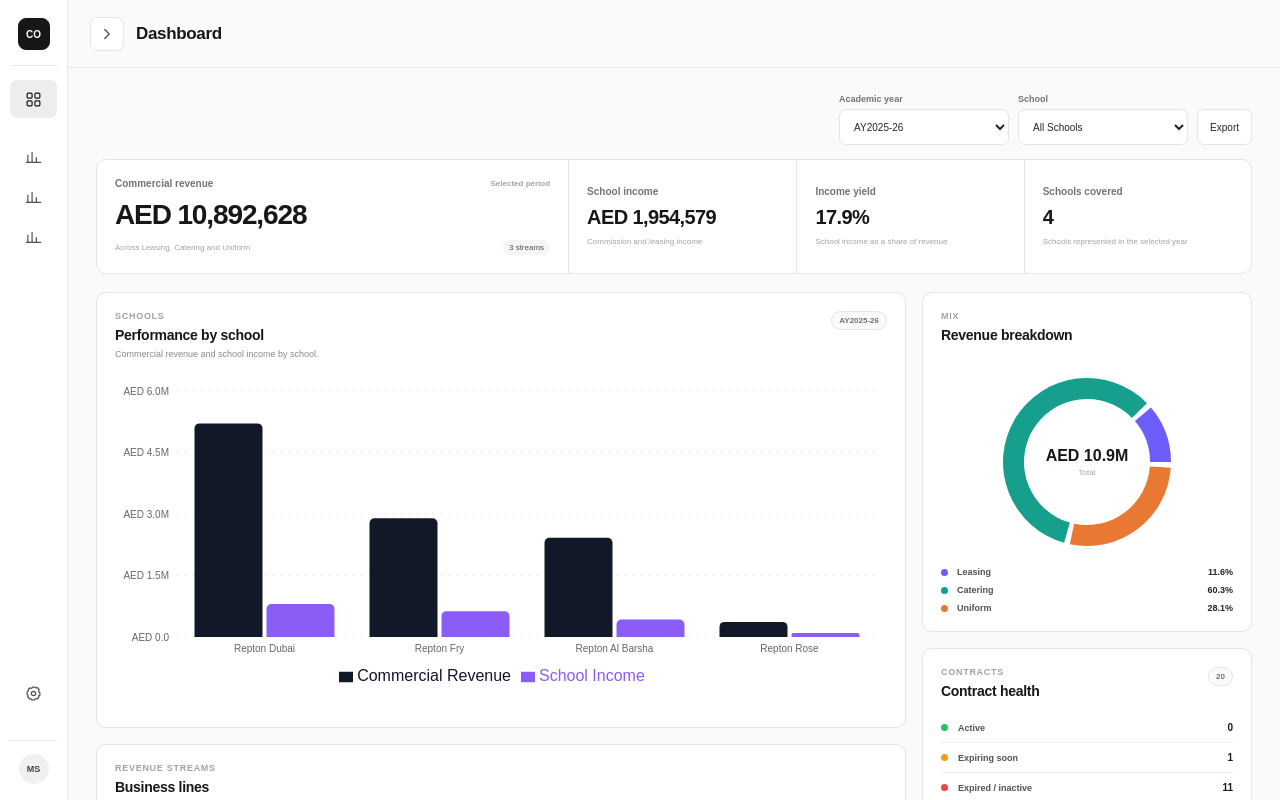
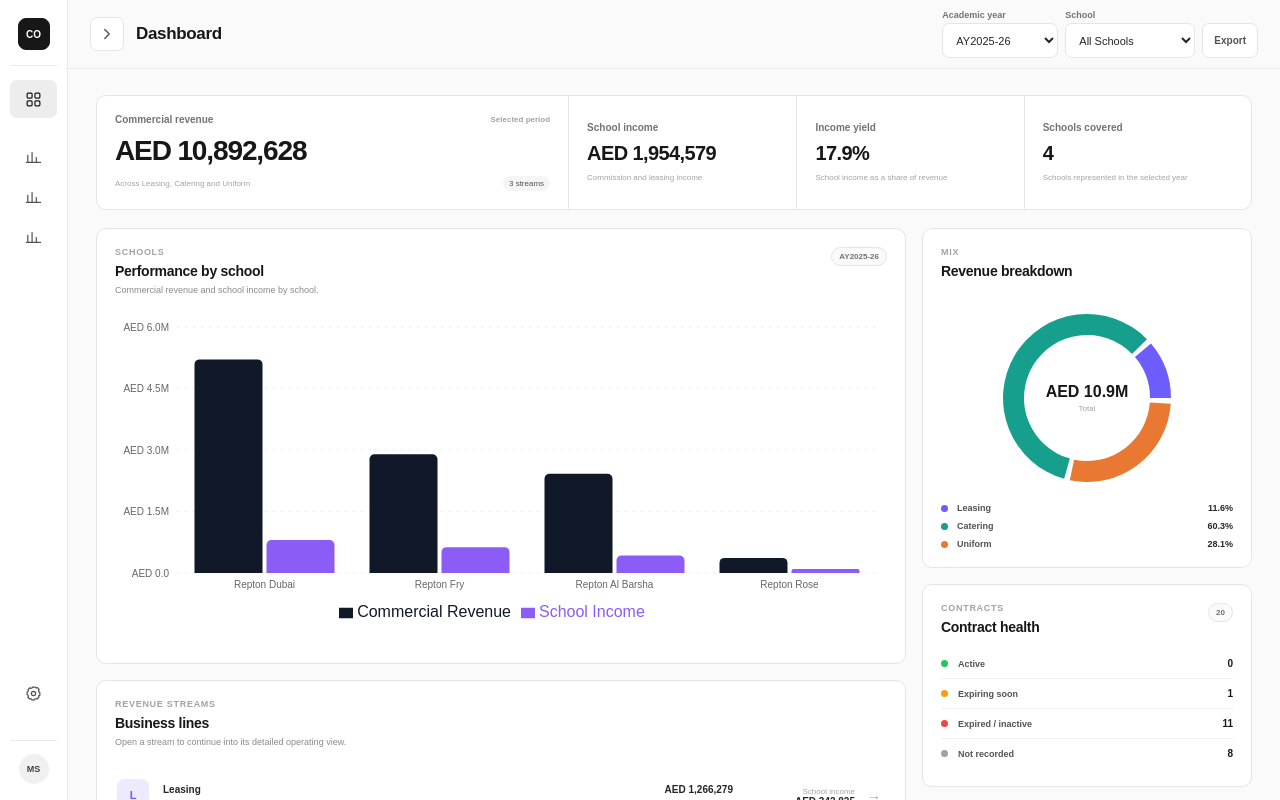
Before and after one commit to mo-seoudi/leasing, a React (Vite) app: page /dashboard in a window 1280 px wide. Shown: the top 800 px of the page. Built offline with nearby package versions, Linux system fonts and the light colour scheme.

Commit message:
Update DashboardPage.jsx

```diff
--- a/src/pages/dashboard/DashboardPage.jsx
+++ b/src/pages/dashboard/DashboardPage.jsx
@@ -1,5 +1,5 @@
-import { useMemo, useState } from "react";
-import { Link } from "react-router-dom";
+import { useEffect, useMemo, useState } from "react";
+import { Link, useOutletContext } from "react-router-dom";
 import {
   Bar,
   BarChart,
@@ -397,6 +397,8 @@ function RevenueMixTooltip({
 }
 
 export default function DashboardPage() {
+  const { setHeaderControls } = useOutletContext();
+
   const leasingRecords = Array.isArray(leasingSource.records)
     ? leasingSource.records
     : [];
@@ -424,6 +426,74 @@ export default function DashboardPage() {
   );
 
   const [schoolFilter, setSchoolFilter] = useState("");
+
+  useEffect(() => {
+    setHeaderControls(
+      <div className="header-page-filters">
+        <div className="header-filter-control">
+          <label htmlFor="dashboard-academic-year">
+            Academic year
+          </label>
+
+          <select
+            id="dashboard-academic-year"
+            value={academicYear}
+            onChange={(event) =>
+              setAcademicYear(event.target.value)
+            }
+          >
+            {academicYears.map((year) => (
+              <option key={year} value={year}>
+                {year}
+              </option>
+            ))}
+          </select>
+        </div>
+
+        <div className="header-filter-control wide">
+          <label htmlFor="dashboard-school">
+            School
+          </label>
+
+          <select
+            id="dashboard-school"
+            value={schoolFilter}
+            onChange={(event) =>
+              setSchoolFilter(event.target.value)
+            }
+          >
+            <option value="">All Schools</option>
+            <option value="Repton Dubai">
+              Repton Dubai
+            </option>
+            <option value="Repton Al Barsha">
+              Repton Al Barsha
+            </option>
+            <option value="Repton Fry">
+              Repton Fry
+            </option>
+            <option value="Repton Rose">
+              Repton Rose
+            </option>
+          </select>
+        </div>
+
+        <button
+          type="button"
+          className="header-clear-button"
+        >
+          Export
+        </button>
+      </div>,
+    );
+
+    return () => setHeaderControls(null);
+  }, [
+    academicYear,
+    academicYears,
+    schoolFilter,
+    setHeaderControls,
+  ]);
 
   const filteredLeasing = useMemo(
     () =>
@@ -538,63 +608,6 @@ export default function DashboardPage() {
 
   return (
     <section className="commercial-dashboard-page">
-      <div className="dashboard-toolbar">
-        <div className="dashboard-filter-control">
-          <label htmlFor="dashboard-academic-year">
-            Academic year
-          </label>
-
-          <select
-            id="dashboard-academic-year"
-            value={academicYear}
-            onChange={(event) =>
-              setAcademicYear(event.target.value)
-            }
-          >
-            {academicYears.map((year) => (
-              <option key={year} value={year}>
-                {year}
-              </option>
-            ))}
-          </select>
-        </div>
-
-        <div className="dashboard-filter-control">
-          <label htmlFor="dashboard-school">
-            School
-          </label>
-
-          <select
-            id="dashboard-school"
-            value={schoolFilter}
-            onChange={(event) =>
-              setSchoolFilter(event.target.value)
-            }
-          >
-            <option value="">All Schools</option>
-            <option value="Repton Dubai">
-              Repton Dubai
-            </option>
-            <option value="Repton Al Barsha">
-              Repton Al Barsha
-            </option>
-            <option value="Repton Fry">
-              Repton Fry
-            </option>
-            <option value="Repton Rose">
-              Repton Rose
-            </option>
-          </select>
-        </div>
-
-        <button
-          type="button"
-          className="dashboard-secondary-action"
-        >
-          Export
-        </button>
-      </div>
-
       <section className="dashboard-overview-strip">
         <article className="dashboard-primary-metric">
           <div className="dashboard-metric-label">
```
